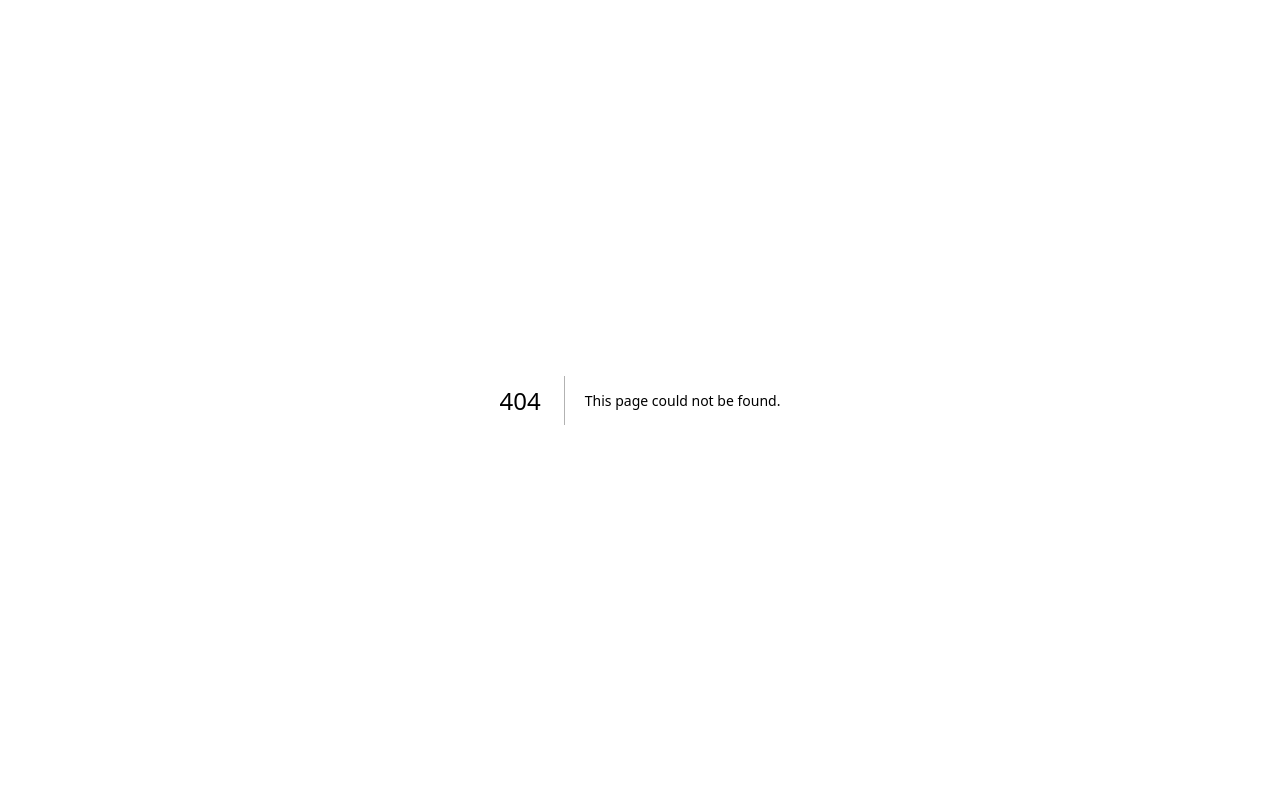
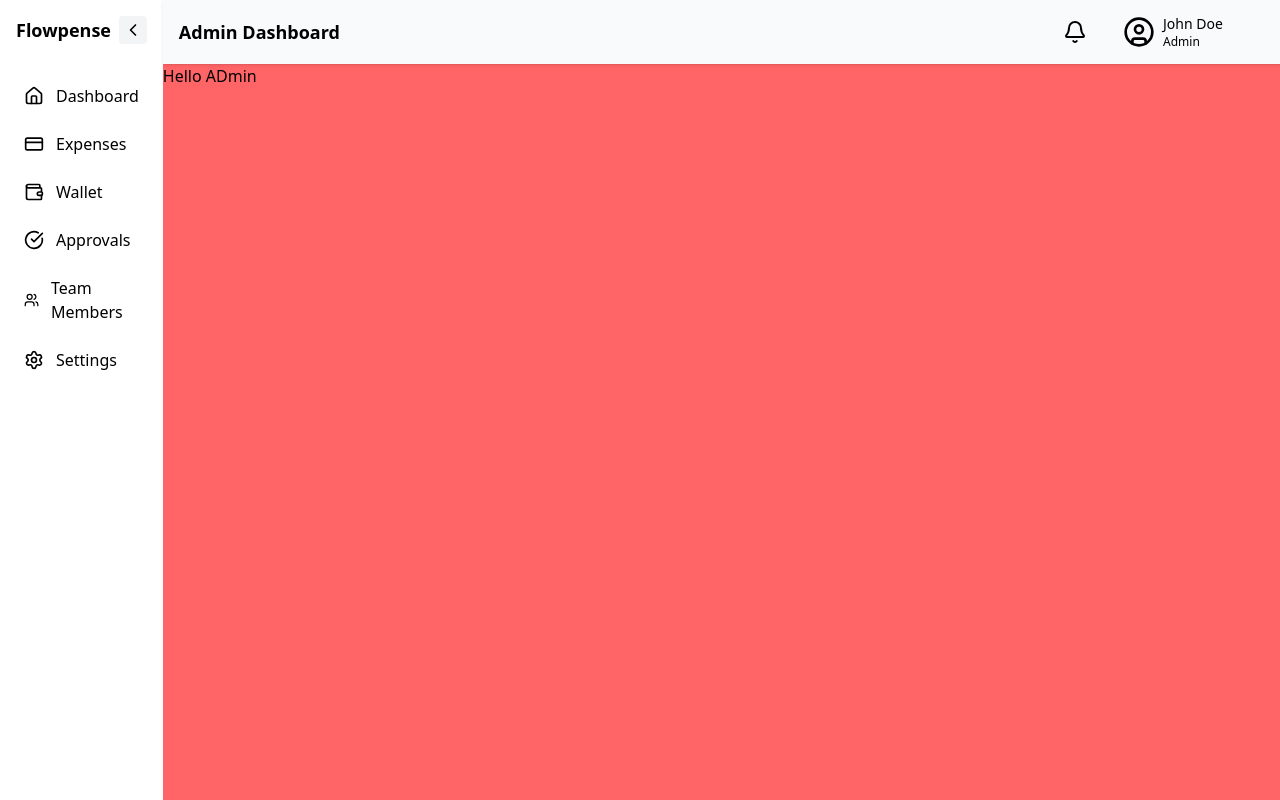
Before and after one commit to pkravi22/flowpense, a Next.js app: page /admin in a window 1280 px wide. Before the commit this address had no page. Built offline with nearby package versions, Linux system fonts and the light colour scheme; a web font is replaced by a local one.

Commit message:
add sidebar and topbar

```diff
--- /dev/null
+++ b/src/app/admin/dashboard/page.jsx
@@ -0,0 +1,11 @@
+import React from "react";
+
+const page = () => {
+  return (
+    <div className="p-12 bg-red-400 overflow-auto min-h-screen min-w-screen">
+      page
+    </div>
+  );
+};
+
+export default page;
--- /dev/null
+++ b/src/app/admin/layout.jsx
@@ -0,0 +1,32 @@
+"use client";
+
+import { useState } from "react";
+import Sidebar from "../../layout/Appsidebar";
+import Topbar from "../../layout/TopNavbar";
+
+export default function AdminLayout({ children }) {
+  const [isOpen, setIsOpen] = useState(false); // sidebar open on mobile
+  const [isCollapsed, setIsCollapsed] = useState(false); // collapse on desktop
+
+  return (
+    <div className="flex h-screen overflow-hidden">
+      {/* Sidebar */}
+      <Sidebar
+        isOpen={isOpen}
+        setIsOpen={setIsOpen}
+        isCollapsed={isCollapsed}
+        setIsCollapsed={setIsCollapsed}
+      />
+
+      {/* Main Content Area */}
+      <div className="flex flex-col flex-1 bg-gray-50">
+        <div className="sticky top-0 z-20">
+          <Topbar setIsOpen={setIsOpen} />
+        </div>
+
+        {/* Page Content */}
+        <main className="flex-1 overflow-y-auto">{children}</main>
+      </div>
+    </div>
+  );
+}
--- /dev/null
+++ b/src/app/admin/page.jsx
@@ -0,0 +1,7 @@
+export default function Dashboard() {
+  return (
+    <div className=" bg-red-400 overflow-auto min-h-screen min-w-screen">
+      Hello ADmin{" "}
+    </div>
+  );
+}
--- a/src/app/change-password/page.jsx
+++ b/src/app/change-password/page.jsx
@@ -1,5 +1,5 @@
 "use client";
-
+import Image from "next/image";
 import { useState } from "react";
 import { useForm } from "react-hook-form";
 import { zodResolver } from "@hookform/resolvers/zod";
@@ -98,7 +98,7 @@ export default function ChangePassword() {
         <div className="fixed inset-0 bg-black bg-opacity-50 flex items-center justify-center z-50">
           <div className="bg-white rounded-2xl p-6 w-80 text-center relative">
             <div className="flex justify-center mb-4">
-              <CheckCircle size={48} className="text-green-600" />
+              <Image src="/check.svg" alt="check tick"  priority width={120} height={120} />
             </div>
             <h3 className="text-lg font-semibold text-gray-900 mb-2">Password Changed!</h3>
             <p className="text-sm text-gray-700 mb-6">
--- a/src/app/globals.css
+++ b/src/app/globals.css
@@ -33,3 +33,6 @@
   @apply border border-[color:var(--stroke-soft-200,#E2E4E9)] shadow-[0_1px_2px_0_rgba(228,229,231,0.24)] rounded-[10px] border-solid;
   background: var(--bg-white-0, #fff);
 }
+.labelText{
+
+}
--- a/src/components/ForgotPassword.jsx
+++ b/src/components/ForgotPassword.jsx
@@ -4,7 +4,7 @@ import { useForm } from "react-hook-form";
 import { zodResolver } from "@hookform/resolvers/zod";
 import { z } from "zod";
 import { Mail } from "lucide-react";
-
+import { useRouter } from "next/navigation";
 const schema = z.object({
   email: z.string().email("Enter a valid email"),
 });
@@ -13,12 +13,16 @@ export default function ForgetPassword() {
   const { register, handleSubmit, formState: { errors } } = useForm({
     resolver: zodResolver(schema),
   });
+  const router=useRouter()
 
   const onSubmit = (data) => {
     console.log("Email to verify:", data.email);
     alert(`Verification email sent to ${data.email} ✅`);
   };
 
+  const handleVerifyEmail=()=>{
+     router.push("/verifyEmail");
+  }
   return (
     <div className="min-h-screen flex items-center justify-center px-4 ">
       <div className="w-full sm:max-w-md bg-white rounded-2xl shadow-md p-8">
@@ -47,6 +51,7 @@ export default function ForgetPassword() {
 
           <button
             type="submit"
+            onClick={handleVerifyEmail}
             className="w-full bg-green-800 hover:bg-green-900 text-white py-3 rounded-4xl mt-2"
           >
             Verify Email
--- a/src/components/Signup.jsx
+++ b/src/components/Signup.jsx
@@ -32,7 +32,7 @@ export default function Signup() {
 
   const onSubmit = (data) => {
     console.log("Form Data:", data);
-    alert("Signup Successful ✅");
+    alert("Signup Successful ");
   };
 
   const rules = [
@@ -82,9 +82,7 @@ export default function Signup() {
             <div className="flex items-center inputFeild rounded-lg px-3 py-2">
               <LockKeyhole size={20} className="text-gray-400 pr-2" />
               <input {...register("password")} type={showPassword ? "text" : "password"} placeholder="Enter password" className="w-full text-sm outline-none" />
-              <span onClick={() => setShowPassword(!showPassword)} className="absolute right-3 cursor-pointer text-gray-500">
-                {showPassword ? <Eye  size={18}/> : <EyeOff  size={18}/>}
-              </span>
+
             </div>
             <div className="flex flex-wrap  gap-2" >
             {rules.map((rule, i) => (
@@ -100,9 +98,7 @@ export default function Signup() {
             <div className="flex items-center inputFeild rounded-lg px-3 py-2">
               <LockKeyhole size={20} className="text-gray-400 pr-2" />
               <input {...register("confirmPassword")} type={showConfirm ? "text" : "password"} placeholder="Confirm password" className="w-full text-sm outline-none" />
-              <span onClick={() => setShowConfirm(!showConfirm)} className="absolute right-3 cursor-pointer text-gray-500">
-                {showConfirm ? <Eye  size={18}/> : <EyeOff  size={18}/>}
-              </span>
+
             </div>
             <p className="text-xs text-red-500 mt-1">{errors.confirmPassword?.message}</p>
           </div>
--- a/src/components/login.jsx
+++ b/src/components/login.jsx
@@ -4,7 +4,7 @@ import { useForm } from "react-hook-form";
 import { zodResolver } from "@hookform/resolvers/zod";
 import { z } from "zod";
 import { Mail, LockKeyhole } from "lucide-react";
-
+import { useRouter } from "next/navigation";
 // ✅ Zod Schema for login
 const schema = z.object({
   email: z.string().email("Enter a valid email"),
@@ -15,8 +15,9 @@ export default function Login() {
   const { register, handleSubmit, formState: { errors }, setError } = useForm({
     resolver: zodResolver(schema),
   });
+  const router=useRouter();
    const handleForgetPassword = () => {
-    alert("Code Resent ✅");
+    router.push("/forget-password");
   };
 
   const onSubmit = (data) => {
@@ -65,7 +66,7 @@ export default function Login() {
           </div>
           <p className="text-xs text-red-500 mt-1">{errors.email?.message}</p>
 
-          {/* Password */}
+
           <div className="flex items-center inputFeild rounded-lg px-3 py-2 border">
             <span className="text-gray-400 pr-2"><LockKeyhole size={20} /></span>
             <input
@@ -80,7 +81,7 @@ export default function Login() {
 
 
 
-          {/* Login Button */}
+
           <button
             type="submit"
             className="w-full bg-green-800 hover:bg-green-900 text-white py-3 rounded-4xl mt-2"
--- a/src/components/verifyEmail.jsx
+++ b/src/components/verifyEmail.jsx
@@ -5,7 +5,7 @@ import { zodResolver } from "@hookform/resolvers/zod";
 import { z } from "zod";
 import { LockKeyhole } from "lucide-react";
 
-// ✅ Zod Schema for 6-digit code
+//  Zod Schema for 6-digit code
 const schema = z.object({
   code: z
     .string()
@@ -20,11 +20,11 @@ export default function VerifyAccount({type,email}) {
 
   const onSubmit = (data) => {
     console.log("Verification Code:", data.code);
-    alert("Code Verified ✅");
+    alert("Code Verified ");
   };
 
   const handleResend = () => {
-    alert("Code Resent ✅");
+    alert("Code Resent ");
   };
 
   return (
--- /dev/null
+++ b/src/data/SidebarData.jsx
@@ -0,0 +1,33 @@
+import {
+  Home,
+  CreditCard,
+  Wallet,
+  CheckCircle,
+  Users,
+  Settings,
+} from "lucide-react";
+
+export const sidebarLinks = [
+  {
+    name: "Dashboard",
+    path: "/admin/dashboard",
+    icon: <Home className="w-5 h-5" />,
+  },
+  {
+    name: "Expenses",
+    path: "/expenses",
+    icon: <CreditCard className="w-5 h-5" />,
+  },
+  { name: "Wallet", path: "/wallet", icon: <Wallet className="w-5 h-5" /> },
+  {
+    name: "Approvals",
+    path: "/approvals",
+    icon: <CheckCircle className="w-5 h-5" />,
+  },
+  { name: "Team Members", path: "/team", icon: <Users className="w-5 h-5" /> },
+  {
+    name: "Settings",
+    path: "/settings",
+    icon: <Settings className="w-5 h-5" />,
+  },
+];
--- /dev/null
+++ b/src/layout/Appsidebar.jsx
@@ -0,0 +1,82 @@
+import { sidebarLinks } from "../data/SidebarData";
+import { X, ChevronLeft, ChevronRight } from "lucide-react";
+
+export default function Sidebar({
+  isOpen,
+  setIsOpen,
+  isCollapsed,
+  setIsCollapsed,
+}) {
+  return (
+    <>
+      {/* Mobile Sidebar Modal */}
+      {isOpen && (
+        <div className="fixed inset-0 z-30 bg-black/50 md:hidden">
+          <div className="fixed top-0 left-0 h-full w-64 bg-white shadow-xl p-4">
+            <button
+              className="mb-4 p-2 rounded bg-gray-100"
+              onClick={() => setIsOpen(false)}
+            >
+              <X className="w-5 h-5" />
+            </button>
+
+            <div className="flex items-center mb-6">
+              <span className="ml-2 font-bold text-lg">Flowpense</span>
+            </div>
+
+            <nav className="space-y-2">
+              {sidebarLinks.map((link, i) => (
+                <a
+                  key={i}
+                  href={link.path}
+                  className="flex items-center gap-3 p-2 rounded hover:bg-gray-100"
+                >
+                  {link.icon}
+                  <span>{link.name}</span>
+                </a>
+              ))}
+            </nav>
+          </div>
+        </div>
+      )}
+
+      <div
+        className={`hidden md:flex flex-col bg-white shadow-lg h-screen transition-all duration-300 ${
+          isCollapsed ? "w-20" : "w-80"
+        }`}
+      >
+        <div className="flex items-center justify-between p-4 ">
+          <div className="flex items-center gap-2">
+            {!isCollapsed && (
+              <span className="font-bold text-lg">Flowpense</span>
+            )}
+          </div>
+          <button
+            className="p-1 rounded bg-gray-100"
+            onClick={() => setIsCollapsed(!isCollapsed)}
+          >
+            {isCollapsed ? (
+              <ChevronRight className="w-5 h-5" />
+            ) : (
+              <ChevronLeft className="w-5 h-5" />
+            )}
+          </button>
+        </div>
+
+        {/* Links */}
+        <nav className="flex-1 p-4 space-y-2">
+          {sidebarLinks.map((link, i) => (
+            <a
+              key={i}
+              href={link.path}
+              className="flex items-center gap-3 p-2 rounded hover:bg-gray-100"
+            >
+              {link.icon}
+              {!isCollapsed && <span>{link.name}</span>}
+            </a>
+          ))}
+        </nav>
+      </div>
+    </>
+  );
+}
--- /dev/null
+++ b/src/layout/TopNavbar.jsx
@@ -0,0 +1,38 @@
+"use client";
+
+import { Bell, Menu, UserCircle } from "lucide-react";
+
+export default function Topbar({ setIsOpen }) {
+  return (
+    <header className="h-[64px] w-full   flex items-center justify-between px-4 shadow">
+      {/* Left Section */}
+      <div className="flex items-center gap-2">
+        {/* Mobile Menu */}
+        <button
+          className="md:hidden p-2 rounded bg-gray-200 shadow"
+          onClick={() => setIsOpen(true)}
+        >
+          <Menu className="w-6 h-6" />
+        </button>
+        <h1 className="font-bold text-lg hidden sm:block">Admin Dashboard</h1>
+      </div>
+
+      {/* Right Section */}
+      <div className="flex items-center gap-4 flex-shrink-0 ">
+        {/* Bell */}
+        <button className="p-2 rounded-full 0">
+          <Bell className="w-6 h-6 text-black" />
+        </button>
+
+        {/* User Profile */}
+        <div className="flex items-center mr-48 gap-2 cursor-pointer  px-3 py-1 rounded">
+          <UserCircle size={32} className="text-black" />
+          <div className="text-black hidden sm:block">
+            <p className="text-sm font-medium">John Doe</p>
+            <p className="text-xs text-black">Admin</p>
+          </div>
+        </div>
+      </div>
+    </header>
+  );
+}
```
Also changed, not shown: public/check.svg (renamed from public/images/check_19009714 1.svg).
